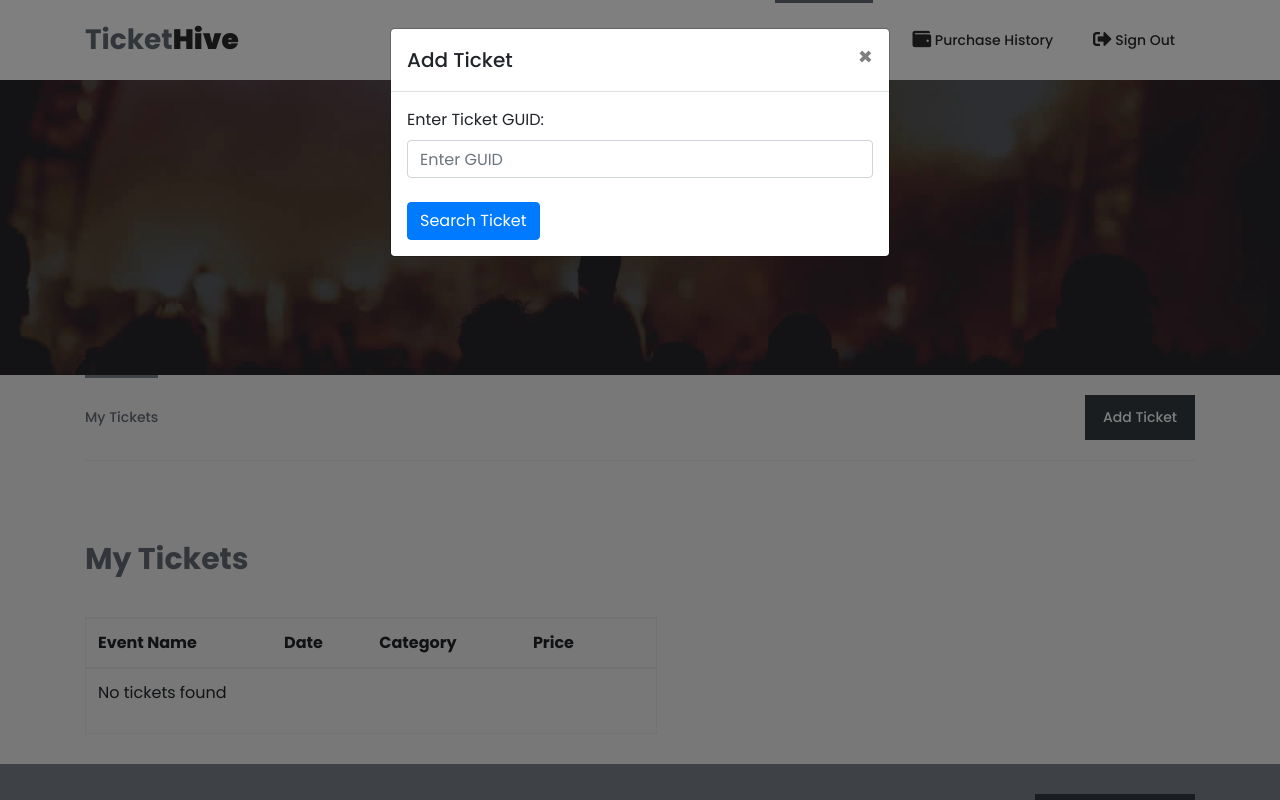
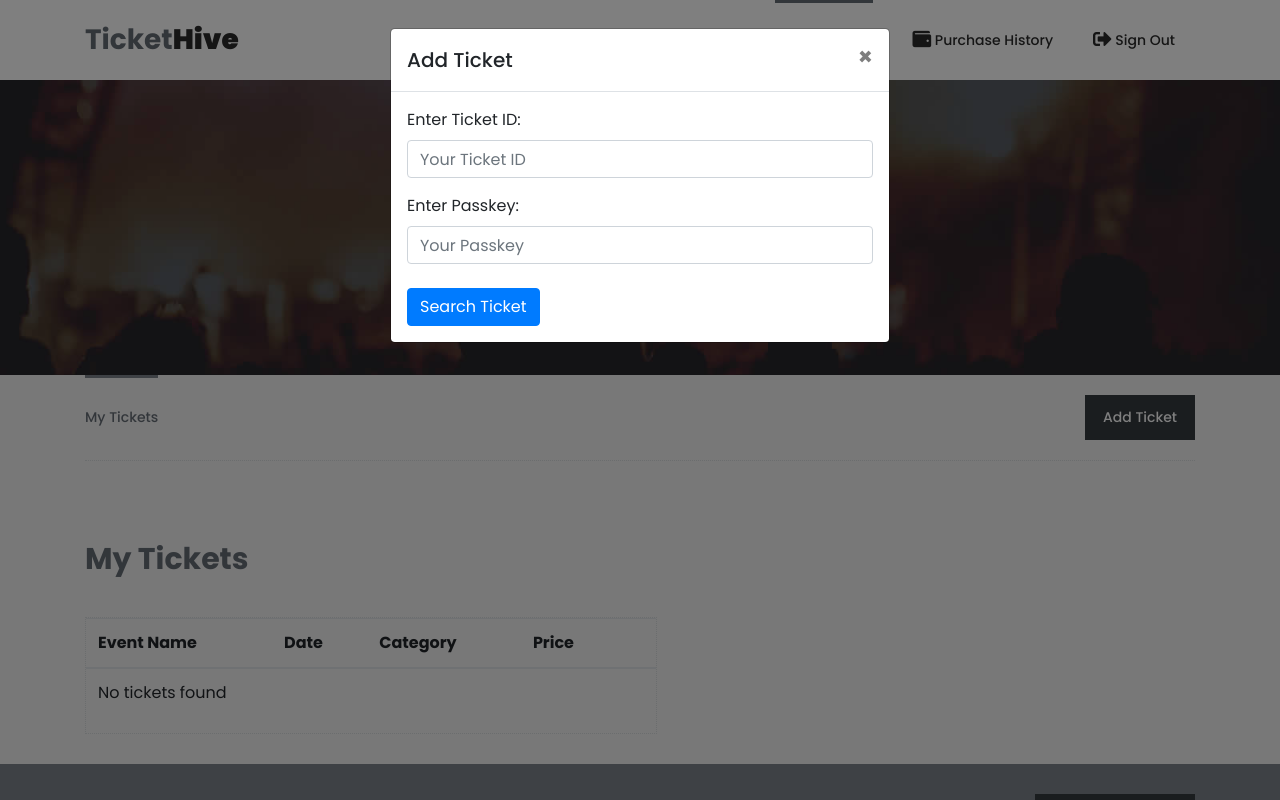
Before and after one commit to Wigsicle/Clown-Computing-Group-12, a Flask app: template templates/ticket_inventory.html in a window 1280 px wide, after a click on "Add Ticket". Run offline with Flask 3, Linux system fonts and the light colour scheme; the template is opened without the code that fills it, so the values that code supplies are empty; parts of the project's set-up code (start-up, migrations or seed data) failed here and were passed over.

Commit message:
Updated skeleton code to take in ticket passkey

```diff
--- a/hyperledger-fabric-application/Ticket_pb2.py
+++ b/Ticket_pb2.py
@@ -24,14 +24,14 @@ _sym_db = _symbol_database.Default()
 
 
 
-DESCRIPTOR = _descriptor_pool.Default().AddSerializedFile(b'\n\x0cTicket.proto\x12\x06ticket\")\n\x15ReadTicketByIdRequest\x12\x10\n\x08ticketId\x18\x01 \x01(\t\";\n\x15TransferTicketRequest\x12\x10\n\x08ticketId\x18\x01 \x01(\t\x12\x10\n\x08newOwner\x18\x02 \x01(\t\")\n\x13ReadTicketByIdReply\x12\x12\n\nticketInfo\x18\x01 \x01(\t\"&\n\x13TransferTicketReply\x12\x0f\n\x07success\x18\x01 \x01(\x08\x32\xa4\x01\n\x06Ticket\x12L\n\x0eReadTicketById\x12\x1d.ticket.ReadTicketByIdRequest\x1a\x1b.ticket.ReadTicketByIdReply\x12L\n\x0eTransferTicket\x12\x1d.ticket.TransferTicketRequest\x1a\x1b.ticket.TransferTicketReplyB\x0bZ\t./;ticketb\x06proto3')
+DESCRIPTOR = _descriptor_pool.Default().AddSerializedFile(b'\n\x0cTicket.proto\x12\x06ticket\")\n\x15ReadTicketByIdRequest\x12\x10\n\x08ticketId\x18\x01 \x01(\t\";\n\x15TransferTicketRequest\x12\x10\n\x08ticketId\x18\x01 \x01(\t\x12\x10\n\x08newOwner\x18\x02 \x01(\t\")\n\x13ReadTicketByIdReply\x12\x12\n\nticketInfo\x18\x01 \x01(\t\"&\n\x13TransferTicketReply\x12\x0f\n\x07success\x18\x01 \x01(\x08\x32\xa4\x01\n\x06Ticket\x12L\n\x0eReadTicketById\x12\x1d.ticket.ReadTicketByIdRequest\x1a\x1b.ticket.ReadTicketByIdReply\x12L\n\x0eTransferTicket\x12\x1d.ticket.TransferTicketRequest\x1a\x1b.ticket.TransferTicketReplyB\x11Z\x0f./ticket;ticketb\x06proto3')
 
 _globals = globals()
 _builder.BuildMessageAndEnumDescriptors(DESCRIPTOR, _globals)
 _builder.BuildTopDescriptorsAndMessages(DESCRIPTOR, 'Ticket_pb2', _globals)
 if not _descriptor._USE_C_DESCRIPTORS:
   _globals['DESCRIPTOR']._loaded_options = None
-  _globals['DESCRIPTOR']._serialized_options = b'Z\t./;ticket'
+  _globals['DESCRIPTOR']._serialized_options = b'Z\017./ticket;ticket'
   _globals['_READTICKETBYIDREQUEST']._serialized_start=24
   _globals['_READTICKETBYIDREQUEST']._serialized_end=65
   _globals['_TRANSFERTICKETREQUEST']._serialized_start=67
--- a/hyperledger-fabric-application/Ticket_pb2_grpc.py
+++ b/Ticket_pb2_grpc.py
@@ -5,7 +5,7 @@ import warnings
 
 import Ticket_pb2 as Ticket__pb2
 
-GRPC_GENERATED_VERSION = '1.66.2'
+GRPC_GENERATED_VERSION = '1.67.0'
 GRPC_VERSION = grpc.__version__
 _version_not_supported = False
 
--- a/app.py
+++ b/app.py
@@ -1,4 +1,4 @@
-from flask import Flask, render_template, request, redirect, url_for, g, session
+from flask import Flask, render_template, request, redirect, url_for, g, session, jsonify
 from flask_migrate import Migrate
 import os
 from db import db
@@ -6,6 +6,11 @@ from auth import auth
 from dotenv import load_dotenv
 from datetime import timedelta
 import transaction_history
+
+import grpc
+import hashlib  # Import hashlib for SHA-256 hashing
+import Ticket_pb2 as TicketStub  # Import the generated message classes
+import Ticket_pb2_grpc as ReadTicketByIdRequest  # Import the generated gRPC classes
 
 load_dotenv()
 
@@ -258,29 +263,58 @@ def sell_tickets():
 
     return render_template('resale_market.html')
 
-@app.route('/add_ticket', methods=['GET', 'POST'])
+@app.route('/add_ticket', methods=['POST'])
 def add_ticket():
     if request.method == 'POST':
-        guid = request.form.get('guid')
+        data = request.get_json()
+        guid = data.get('guid')
+        passkey = data.get('passkey')
 
-        # Create gRPC request
-        request = CheckTicketRequest(guid=guid)
+        if not guid or not passkey:
+            return jsonify({'status': 'error', 'message': 'GUID and passkey are required'}), 400
 
-        try:
-            # Call the gRPC method
-            response = ticket_service.CheckTicket(request)
+        # Hash the passkey with SHA-256
+        hashed_passkey = hashlib.sha256(passkey.encode()).hexdigest()
 
-            if response.ticket_info:
-                # Ticket exists in blockchain; prompt user for confirmation
-                return jsonify({'status': 'found', 'ticket_info': response.ticket_info})
-            else:
-                # Ticket does not exist
-                return jsonify({'status': 'not_found', 'message': 'Ticket not found'})
-        except grpc.RpcError as e:
-            # Handle gRPC errors
-            return jsonify({'status': 'error', 'message': 'Error checking ticket GUID'})
+        # Initialize gRPC channel and stub
+        with grpc.insecure_channel('localhost:50051') as channel:
+            stub = TicketStub(channel)
 
-    return render_template('add_ticket.html')
+            # Create request for ReadTicketById
+            read_ticket_request = ReadTicketByIdRequest(ticketId=guid, passkey=hashed_passkey)
+
+            try:
+                # Call the gRPC method
+                response = stub.ReadTicketById(read_ticket_request)
+
+                if response.ticketInfo:
+                    # If ticket exists, return ticket information in JSON format
+                    ticket_info = {
+                        'event_name': response.ticketInfo.event_name,
+                        'event_datetime': response.ticketInfo.event_datetime,
+                        'category': response.ticketInfo.category,
+                        'price': response.ticketInfo.price
+                    }
+                    return jsonify({'status': 'found', 'ticket_info': ticket_info})
+                else:
+                    # If ticket does not exist or passkey is incorrect
+                    return jsonify({'status': 'not_found', 'message': 'Ticket not found or passkey incorrect'})
+            except grpc.RpcError as e:
+                # Handle gRPC errors
+                return jsonify({'status': 'error', 'message': f'RPC failed with status code {e.code()}: {e.details()}'})
+
+@app.route('/confirm_add_ticket', methods=['POST'])
+def confirm_add_ticket():
+    data = request.get_json()
+    guid = data.get('guid')
+
+    # Implement logic to add the ticket to the user's inventory
+    # This might involve updating your database or making another gRPC call
+
+    # For now, we'll assume it's successful
+    return jsonify({'status': 'success'})
+
+
 
 if __name__ == '__main__':
     app.run(debug=True)
--- a/templates/ticket_inventory.html
+++ b/templates/ticket_inventory.html
@@ -290,30 +290,40 @@
     <div class="modal fade" id="addTicketModal" tabindex="-1" role="dialog" aria-labelledby="addTicketModalLabel" aria-hidden="true">
         <div class="modal-dialog" role="document">
             <div class="modal-content">
+                <!-- Modal Header -->
                 <div class="modal-header">
                     <h5 class="modal-title" id="addTicketModalLabel">Add Ticket</h5>
                     <button type="button" class="close" data-dismiss="modal" aria-label="Close">
                         <span aria-hidden="true">&times;</span>
                     </button>
                 </div>
+
+                <!-- Modal Body -->
                 <div class="modal-body">
+                    <!-- Ticket Search Form -->
                     <form id="addTicketForm">
                         <div class="form-group">
-                            <label for="guid">Enter Ticket GUID:</label>
-                            <input type="text" class="form-control" id="guid" name="guid" placeholder="Enter GUID" required>
+                            <label for="guid">Enter Ticket ID:</label>
+                            <input type="text" class="form-control" id="guid" name="guid" placeholder="Your Ticket ID" required>
+                        </div>
+                        <div class="form-group">
+                            <label for="passkey">Enter Passkey:</label>
+                            <input type="password" class="form-control" id="passkey" name="passkey" placeholder="Your Passkey" required>
                         </div>
                         <button type="button" class="btn btn-primary mt-2" onclick="searchTicket()">Search Ticket</button>
                     </form>
 
-                    <!-- Display result -->
+                    <!-- Ticket Result Display -->
                     <div id="ticketResult" class="mt-4" style="display: none;">
                         <p id="ticketInfo"></p>
-                        <button class="btn btn-success" onclick="confirmAddTicket()">Confirm Add to Inventory</button>
+                        <!-- Confirm Button (Initially Hidden) -->
+                        <button id="confirmAddButton" class="btn btn-success" style="display: none;" onclick="confirmAddTicket()">Confirm Add to Inventory</button>
                     </div>
                 </div>
             </div>
         </div>
     </div>
+
 
 
     <!-- jQuery -->
@@ -357,34 +367,62 @@
         // Add Ticket Script
         function searchTicket() {
             const guid = document.getElementById('guid').value;
+            const passkey = document.getElementById('passkey').value;
+
+            // Ensure both fields are filled
+            if (!guid || !passkey) {
+                alert('Please enter both Ticket ID and Passkey.');
+                return;
+            }
 
             fetch('/add_ticket', {
                 method: 'POST',
                 headers: { 'Content-Type': 'application/json' },
-            body: JSON.stringify({ guid })
+                body: JSON.stringify({ guid, passkey })
             })
             .then(response => response.json())
             .then(data => {
                 const ticketResult = document.getElementById('ticketResult');
                 const ticketInfo = document.getElementById('ticketInfo');
+                const confirmAddButton = document.getElementById('confirmAddButton');
 
                 if (data.status === 'found') {
-                ticketInfo.textContent = `Ticket Found: ${data.ticket_info}`;
+                    // Display ticket information
+                    const info = `
+                        <strong>Event:</strong> ${data.ticket_info.event_name}<br>
+                        <strong>Date:</strong> ${data.ticket_info.event_datetime}<br>
+                        <strong>Category:</strong> ${data.ticket_info.category}<br>
+                        <strong>Price:</strong> ${data.ticket_info.price}
+                    `;
+                    ticketInfo.innerHTML = info;
                     ticketResult.style.display = 'block';
+                    confirmAddButton.style.display = 'inline-block'; // Show confirm button
                 } else {
-                ticketInfo.textContent = 'Ticket not found';
+                    // Display error message without confirm button
+                    ticketInfo.textContent = data.message || 'Ticket not found or passkey incorrect';
                     ticketResult.style.display = 'block';
+                    confirmAddButton.style.display = 'none'; // Hide confirm button
                 }
             })
-        .catch(error => console.error('Error:', error));
+            .catch(error => {
+                console.error('Error:', error);
+                alert('An error occurred while searching for the ticket.');
+            });
         }
 
         function confirmAddTicket() {
             // Logic to confirm addition of the ticket to inventory
+            // You might need to send a request to the server to actually add the ticket
             alert('Ticket successfully added to inventory');
             $('#addTicketModal').modal('hide');
         }
 
+        function resetAddTicketModal() {
+            // Reset the modal fields and hide the result section when the modal is closed
+            document.getElementById('addTicketForm').reset();
+            document.getElementById('ticketResult').style.display = 'none';
+            document.getElementById('confirmAddButton').style.display = 'none';
+        }
     </script>
 
 </body>
```
Also changed, not shown: 2 other files. Lines whose indentation alone changed are shown as unchanged.
